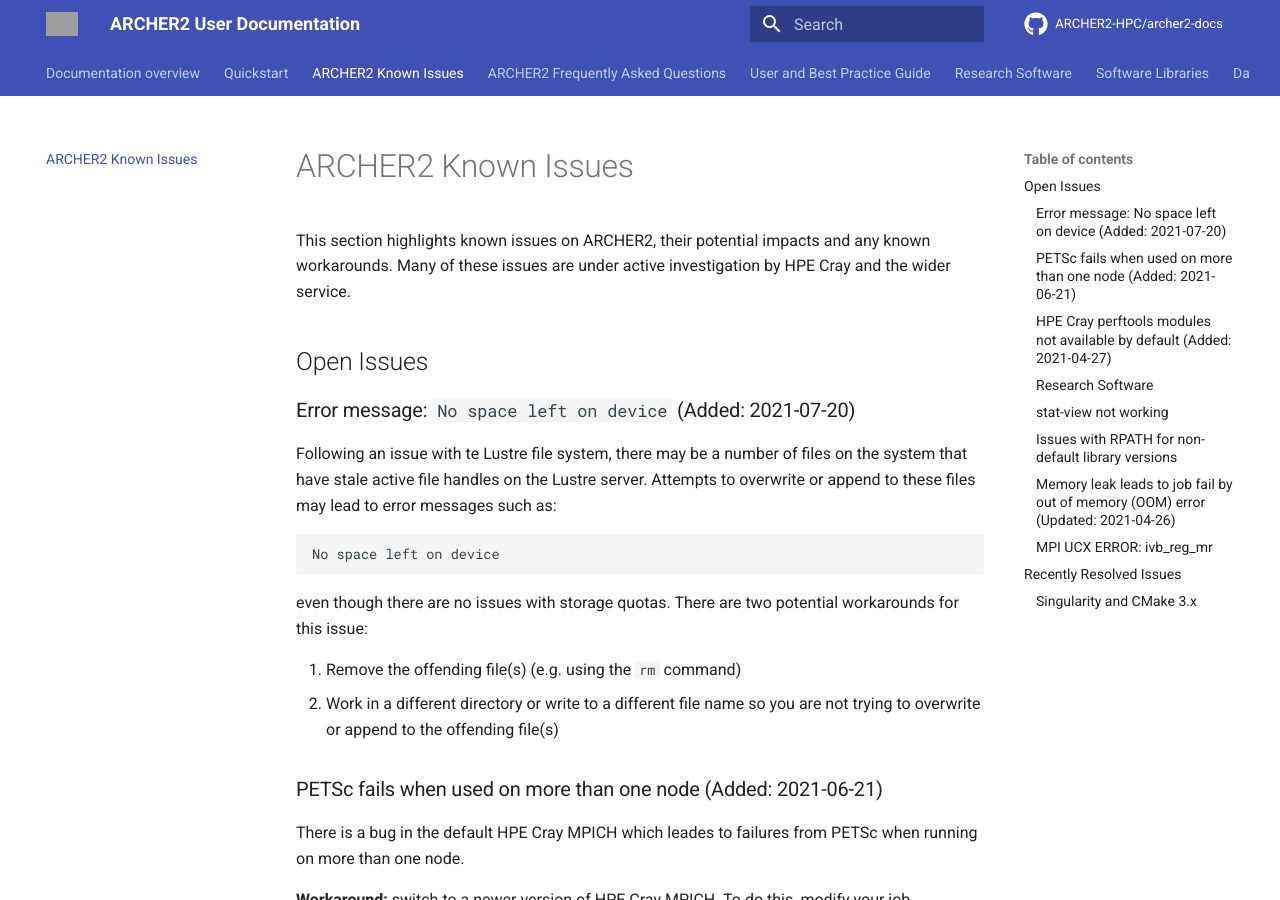
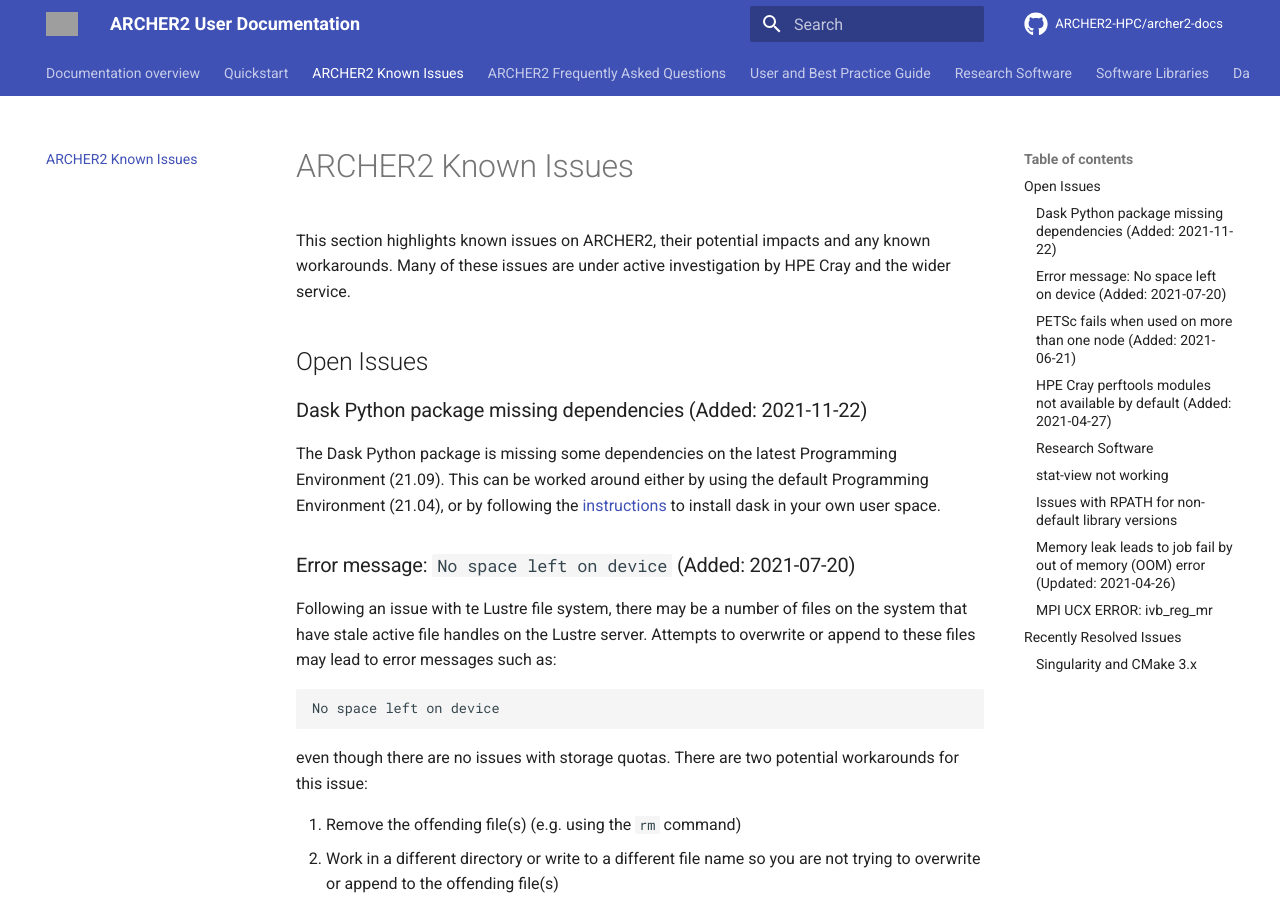
Before and after one commit to ARCHER2-HPC/archer2-docs, an MkDocs documentation site: the page built from docs/known-issues/index.md, in a window 1280 px wide and 900 px high. Built offline with MkDocs 1.6.1 and Material for MkDocs 9.7.7, drawn with Linux system fonts in a browser that asks for light colours; comment, search, counter and statistics services are not loaded; grey boxes are pictures that could not be loaded.

Commit message:
Added known issue about dask

```diff
--- a/docs/known-issues/index.md
+++ b/docs/known-issues/index.md
@@ -6,6 +6,12 @@
 
 ## Open Issues
 
+### Dask Python package missing dependencies (Added: 2021-11-22)
+
+The Dask Python package is missing some dependencies on the latest Programming
+Environment (21.09). This can be worked around either by using the default
+Programming Environment (21.04), or by following the [instructions](https://docs.archer2.ac.uk/user-guide/python/#adding-your-own-packages)
+to install dask in your own user space.
 
 ### Error message: `No space left on device` (Added: 2021-07-20)
 
--- a/docs/user-guide/python.md
+++ b/docs/user-guide/python.md
@@ -27,6 +27,7 @@
 
   - numpy and scipy - built using GCC against HPE Cray LibSci
   - mpi4py - built using GCC against HPE Cray MPICH
+  - dask
 
 The HPE Cray Python distribution can be loaded (either on the front-end
 or in a submission script) using:
```
